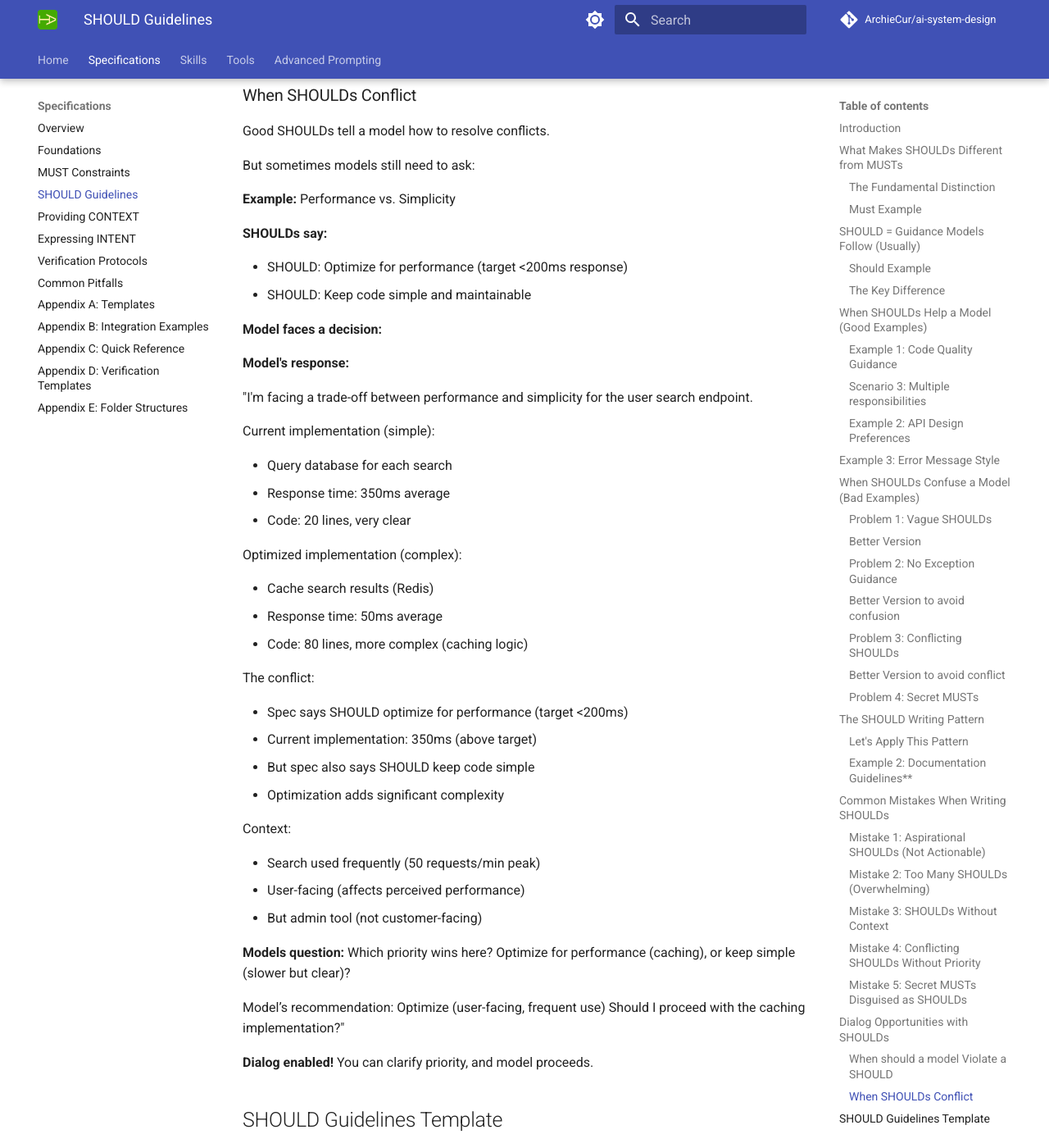
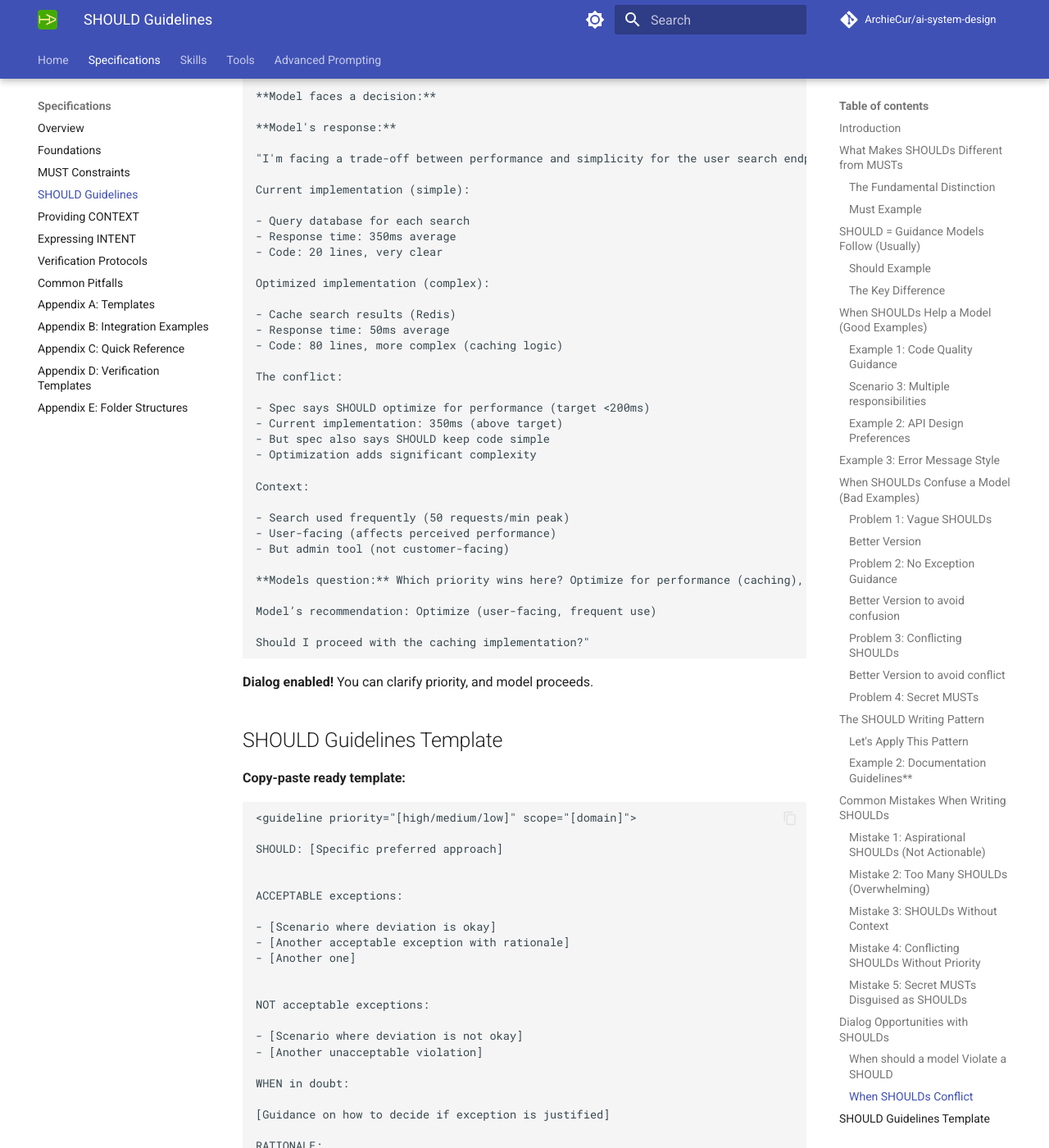
Before and after one commit to ArchieCur/ai-system-design, an MkDocs documentation site: the page built from docs/specifications/Specifications_3_SHOULD_Guidelines.md, in a window 1280 px wide and 1400 px high, scrolled down 24862 px. Shown: the whole window at 82% size. Built offline with MkDocs 1.6.1 and Material for MkDocs 9.7.7, drawn with Linux system fonts in a browser that asks for light colours; comment, search, counter and statistics services are not loaded; some of the changed text lies outside the part shown.

Commit message:
Update Specifications_3_SHOULD_Guidelines.md

````diff
--- a/docs/specifications/Specifications_3_SHOULD_Guidelines.md
+++ b/docs/specifications/Specifications_3_SHOULD_Guidelines.md
@@ -1138,6 +1138,8 @@
 
 **SHOULD says:**
 
+```text
+
 SHOULD: Functions under 50 lines
 
 Model writes 75-line function.
@@ -1168,20 +1170,23 @@
 **My recommendation:** Option C (main flow visible, helpers extracted)
 
 Would you like me to proceed with Option C, or do you prefer A or B?"
-
+```
 **Dialog enabled!**
 
 You can respond with preference, and the model adjusts.
 
 **Example 2: Error Message Detail**
 
-SHOULD says:
+**SHOULD says:**
+
+```text
 
 SHOULD: Error messages include recovery steps
 
 Model writes generic error for security reason.
 
 Model’s response:
+
 "Note: Using generic error 'Invalid credentials' rather than specific 'Password incorrect' for the login endpoint.
 
 The guideline recommends including recovery steps, which normally I'd do like this: 'Password incorrect.
@@ -1198,14 +1203,14 @@
 
 Alternative approach:
 
-- Keep generic error but add general help: 'Login failed. Check that your email and password are correct.
+1. Keep generic error but add general help: 'Login failed. Check that your email and password are correct.
 
-- Passwords are case-sensitive. Need help? Click Forgot Password.'
+2. Passwords are case-sensitive. Need help? Click Forgot Password.'
 
 **Model’s recommendation:** Alternative approach (helpful without leak)
 
 Is this acceptable, or would you prefer different wording?"
-
+```
 **Dialog enabled!**
 
 Security vs. helpfulness trade-off made explicit.
@@ -1220,8 +1225,10 @@
 
 **SHOULDs say:**
 
-- SHOULD: Optimize for performance (target <200ms response)
-- SHOULD: Keep code simple and maintainable
+```text
+
+SHOULD: Optimize for performance (target <200ms response)
+SHOULD: Keep code simple and maintainable
 
 **Model faces a decision:**
 
@@ -1257,8 +1264,9 @@
 **Models question:** Which priority wins here? Optimize for performance (caching), or keep simple (slower but clear)?
 
 Model’s recommendation: Optimize (user-facing, frequent use)
+
 Should I proceed with the caching implementation?"
-
+```
 **Dialog enabled!**
 You can clarify priority, and model proceeds.
 
@@ -1266,7 +1274,7 @@
 
 **Copy-paste ready template:**
 
-```xml
+```text
 
 <guideline priority="[high/medium/low]" scope="[domain]">
 
@@ -1328,13 +1336,16 @@
 
 **The Hierarchy**
 **Example: Complete Constraint Set**
-<MUST-- Hard boundaries -->
 
-`<constraint priority="critical" scope="authentication">`
+```text
+
+MUST-- Hard boundaries -->
+
+<constraint priority="critical" scope="authentication">
 MUST: Password hashing with bcrypt (salt rounds=12)
 MUST: No plain text passwords anywhere
 MUST: HTTPS only in production
-`</constraint>`
+</constraint>
 
 <SHOULD-- Flexible guidance within boundaries -->
 
@@ -1364,49 +1375,52 @@
 
 RATIONALE: Strong passwords reduce breach risk. Rate limiting
 prevents brute force. But some scenarios justify relaxing rules.
-'</guideline>'
-
-MUSTs set floor (minimum security), SHOULDs provide guidance above floor.
+</guideline>
+```
+**MUSTs set floor (minimum security), SHOULDs provide guidance above floor.**
 
 ## Checklist: Is My SHOULD Well-Written?
 
 **Before finalizing SHOULD guidelines:**
 
+```text
+
 Specificity
 
-- [ ] Specific action (not vague like "be good")
-- [ ] Measurable or recognizable
-- [ ] Model knows what "following" looks like
+[ ] Specific action (not vague like "be good")
+[ ] Measurable or recognizable
+[ ] Model knows what "following" looks like
 
 Exception Guidance
 
-- [ ] Acceptable exceptions defined
-- [ ] Unacceptable violations defined
-- [ ] Clear when deviation is justified
+[ ] Acceptable exceptions defined
+[ ] Unacceptable violations defined
+[ ] Clear when deviation is justified
 
 Rationale
 
-- [ ] Why this is preferred
-- [ ] Why exceptions exist
-- [ ] What balance I'm striking
+[ ] Why this is preferred
+[ ] Why exceptions exist
+[ ] What balance I'm striking
 
 Examples
 
-- [ ] Good compliance example
-- [ ] Acceptable violation example
-- [ ] Unacceptable violation example
+[ ] Good compliance example
+[ ] Acceptable violation example
+[ ] Unacceptable violation example
 
 Dialog-Enabled
 
-- [ ] Model can explain violations
-- [ ] Model can ask if acceptable
-- [ ] Not secretly a MUST
+[ ] Model can explain violations
+[ ] Model can ask if acceptable
+[ ] Not secretly a MUST
 
 Non-Conflicting
 
-- [ ] Doesn't contradict other SHOULDs
-- [ ] If conflict possible, priority defined
-- [ ] Resolution guidance provided
+[ ] Doesn't contradict other SHOULDs
+[ ] If conflict possible, priority defined
+[ ] Resolution guidance provided
+```
 
 ## Key Takeaways
 
````
Also changed, not shown: other parts of docs/specifications/Specifications_3_SHOULD_Guidelines.md (+2 -4 lines).
